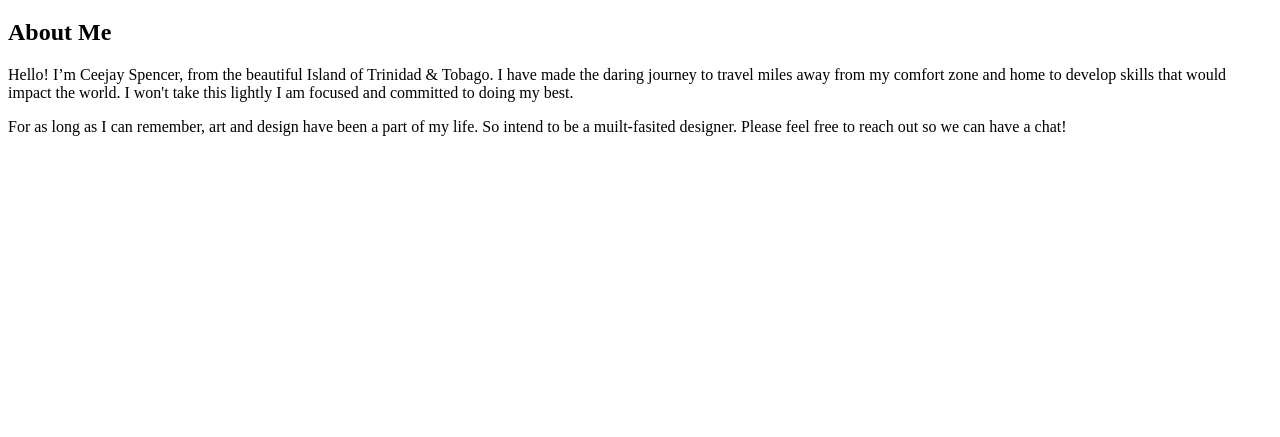
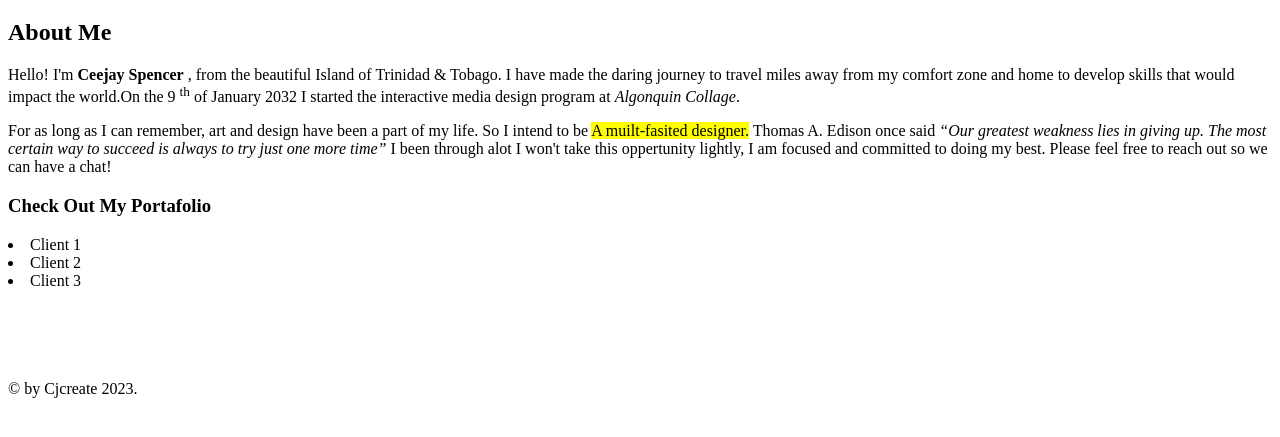
Before and after one commit to spen0257/spen0257.github.io, a plain HTML site: page html-assignment/index.html in a window 1280 px wide. Shown: the part 61-498 px from the top of the page. Drawn offline with Linux system fonts and the light colour scheme.

Commit message:
new change

```diff
--- a/html-assignment/index.html
+++ b/html-assignment/index.html
@@ -7,11 +7,20 @@
     <title>My First Page</title>
 </head>
 <body>
-<h1>Ceejay Spencer</h1>
-    <h2>About Me</h2>
-        <p>Hello! I’m Ceejay Spencer, from the beautiful Island of Trinidad & Tobago. I have made the daring journey to travel miles away from my comfort zone and home to develop skills that would impact the world. I won't take this lightly I am focused and committed to doing my best.</p>
+    <h1>Ceejay Spencer</h1>
+      <h2>About Me</h2>
+        <p>Hello! I'm <strong>Ceejay Spencer</strong> , from the beautiful Island of Trinidad & Tobago. I have made the daring journey to travel miles away from my comfort zone and home to develop skills that would impact the world.On the 9 <sup>th</sup> of January 2032 I started the interactive media design program at <i>Algonquin Collage</i>.</p>
 
-        <p>For as long as I can remember, art and design have been a part of my life. So intend to be a muilt-fasited designer. Please feel free to reach out so we can have a chat! </p>
-
+        <p>For as long as I can remember, art and design have been a part of my life. So I intend to be <mark>A muilt-fasited designer.</mark> Thomas A. Edison once said <cite><q>Our greatest weakness lies in giving up. The most certain way to succeed is always to try just one more time</q></cite>   I been through alot I won't take this oppertunity lightly, I am focused and committed to doing my best. Please feel free to reach out so we can have a chat!</p>
+      <Section><H3>Check Out My Portafolio</H3></Section>
+                 <li>Client 1</li>
+                    <li>Client 2</li>
+                        <li>Client 3</li>
+                    <br>
+                <br>
+            <br>
+        <br>
+    <br>
+    <footer>&copy; by Cjcreate 2023.</footer>
 </body>
 </html>
```
